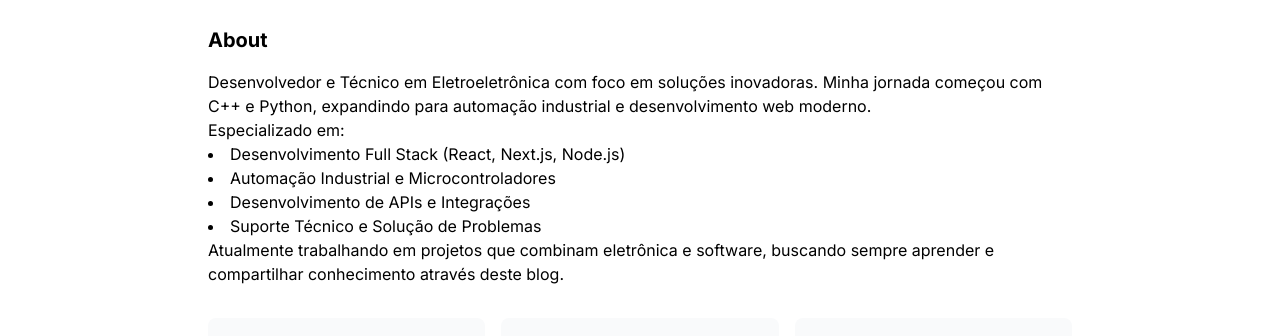
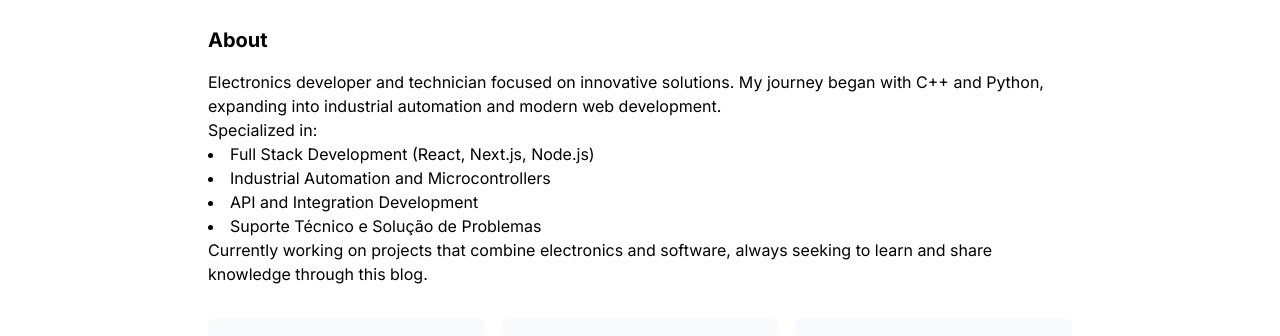
Before and after one commit to samuelc-01/blog-front, a Next.js app: page /about in a window 1280 px wide. Shown: the part 359-695 px from the top of the page. Built offline with nearby package versions, Linux system fonts and the light colour scheme.

Commit message:
change about info

```diff
--- a/src/app/about/page.tsx
+++ b/src/app/about/page.tsx
@@ -70,22 +70,22 @@ export default function About() {
         <h2 className="text-xl font-bold text-black mb-4">About</h2>
         <div className="prose prose-lg max-w-none text-black">
           <p>
-            Desenvolvedor e Técnico em Eletroeletrônica com foco em soluções inovadoras.
-            Minha jornada começou com C++ e Python, expandindo para automação industrial
-            e desenvolvimento web moderno.
+           Electronics developer and technician focused on innovative solutions.
+           My journey began with C++ and Python,
+           expanding into industrial automation and modern web development.
           </p>
           <p>
-            Especializado em:
+            Specialized in:
           </p>
           <ul className="list-disc list-inside">
-            <li>Desenvolvimento Full Stack (React, Next.js, Node.js)</li>
-            <li>Automação Industrial e Microcontroladores</li>
-            <li>Desenvolvimento de APIs e Integrações</li>
+            <li>Full Stack Development (React, Next.js, Node.js)</li>
+            <li>Industrial Automation and Microcontrollers</li>
+            <li>API and Integration Development</li>
             <li>Suporte Técnico e Solução de Problemas</li>
           </ul>
           <p>
-            Atualmente trabalhando em projetos que combinam eletrônica e software,
-            buscando sempre aprender e compartilhar conhecimento através deste blog.
+            Currently working on projects that combine electronics and software,
+             always seeking to learn and share knowledge through this blog.
           </p>
         </div>
       </div>
```
